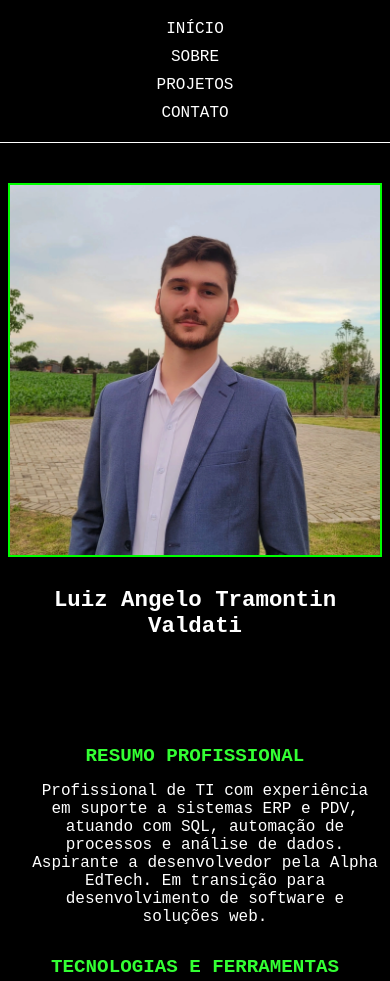
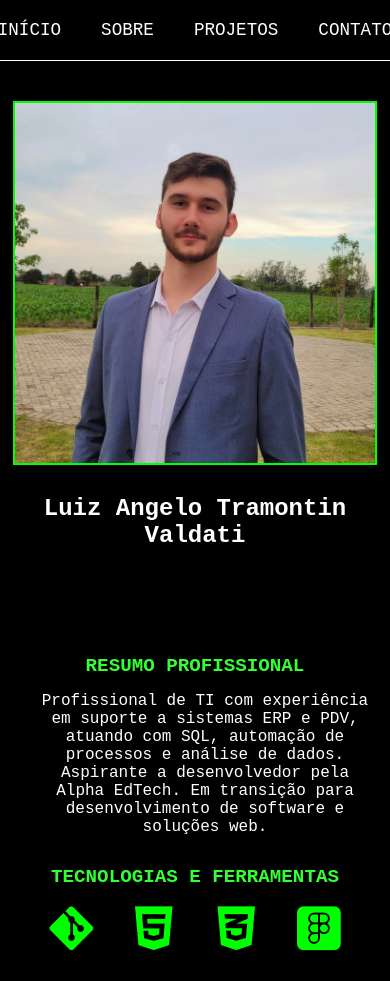
Before and after one commit to LuizValdati/Portfolio, a plain HTML site: page index.html in a window 390 px wide. Shown: the top 981 px of the page. Drawn offline with Linux system fonts and the light colour scheme.

Commit message:
Revert "aJUSTE RESPONSIVIDADE"
This reverts commit 84379b6215c14afe1fc26d15bff909528e002ca8.

```diff
--- a/style.css
+++ b/style.css
@@ -301,38 +301,3 @@ footer p {
         font-size: 3em;
     }
 }
-
-@media (max-width: 400px) {
-
-    header {
-        padding: 20px 10px;
-    }
-
-    header nav ul {
-        flex-direction: column;
-        gap: 10px;
-        width: 100%;
-        text-align: center;
-    }
-
-    header nav ul li {
-        width: 100%;
-    }
-
-    header nav ul li a {
-        font-size: 1em;
-        display: block;
-    }
-
-    main {
-        padding: 0 10px;
-    }
-
-    #sobre h1 {
-        font-size: 1.4em;
-    }
-
-    #projetos h2 {
-        font-size: 1.6em;
-    }
-}
```
